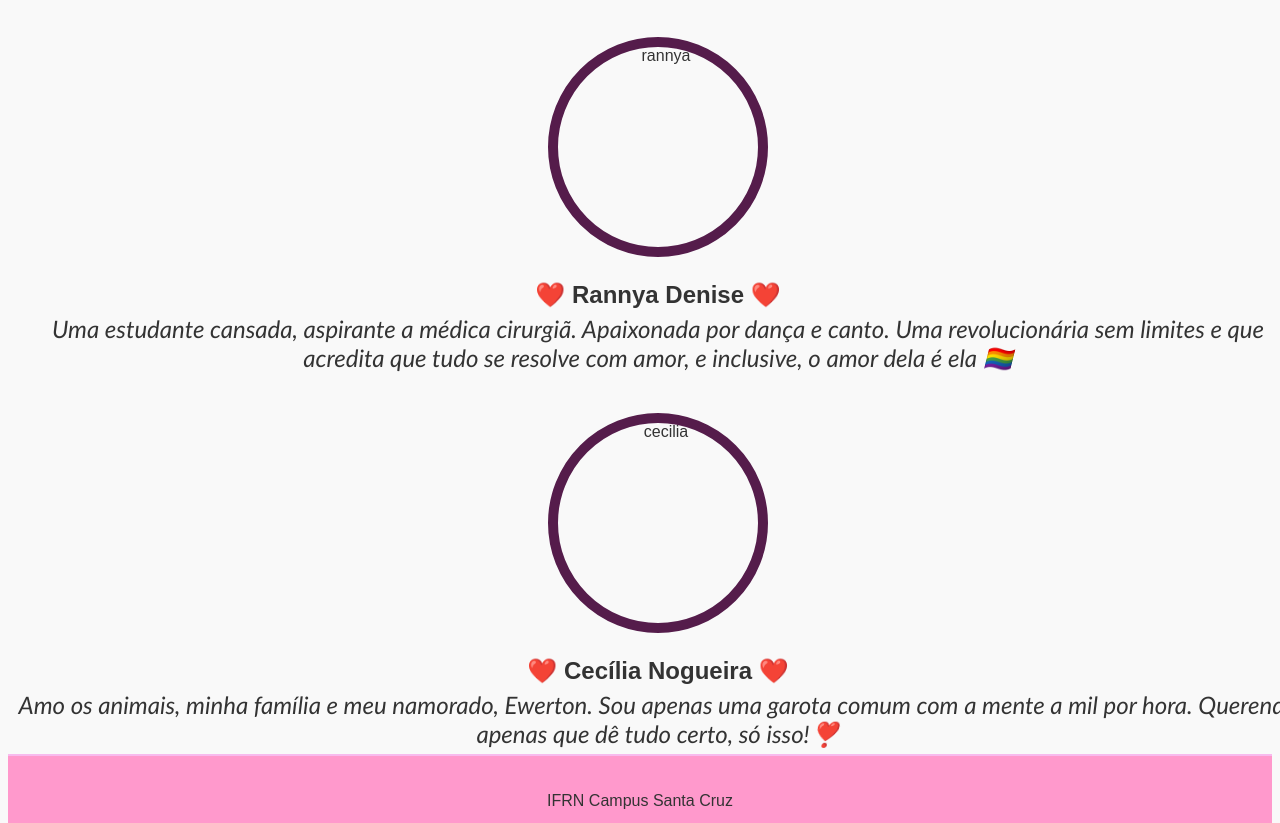
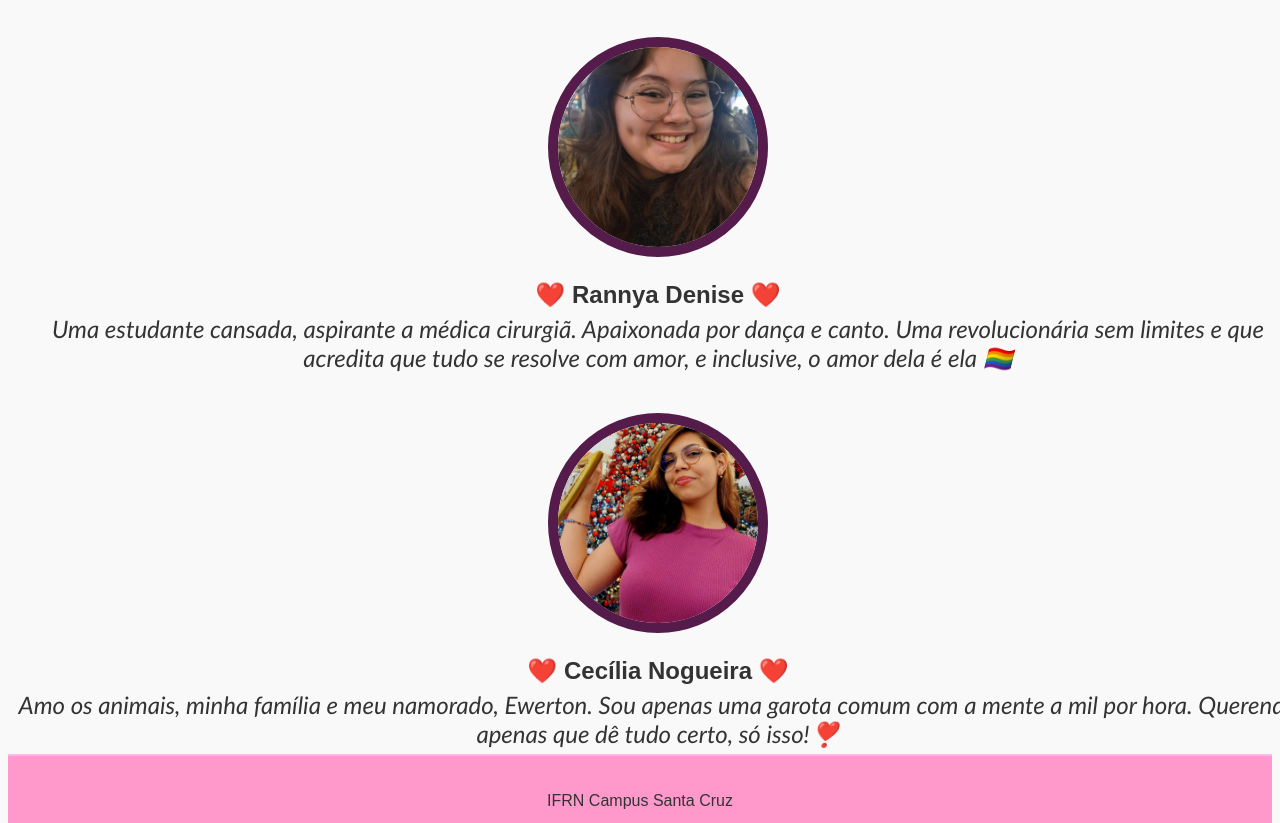
Before and after one commit to rannya7/projeto-musicas, a plain HTML site: page desenvolvedores.html in a window 1280 px wide. Shown: the part 269-1092 px from the top of the page. Drawn offline with Linux system fonts and the light colour scheme.

Commit message:
Update desenvolvedores.html

```diff
--- a/desenvolvedores.html
+++ b/desenvolvedores.html
@@ -23,7 +23,7 @@
             <h2>Conheça as Desenvolvedoras</h2>
 
             <div class="dev">
-                <img src="img/rannya.jpeg" alt="rannya">
+                <img src="rannya.jpeg" alt="rannya">
                 <h3>❤️ Rannya Denise ❤️</h3>
                 <p>Uma estudante cansada, aspirante a médica cirurgiã.
                     Apaixonada por dança e canto. Uma revolucionária sem limites e
@@ -32,7 +32,7 @@
             </div>
 
             <div class="dev">
-                <img src="img/cecilia.jpeg" alt="cecilia">
+                <img src="cecilia.jpeg" alt="cecilia">
                 <h3>❤️ Cecília Nogueira ❤️</h3>
                 <p>Amo os animais, minha família e meu namorado, Ewerton.
                     Sou apenas uma garota comum com a mente a mil por hora.
```
